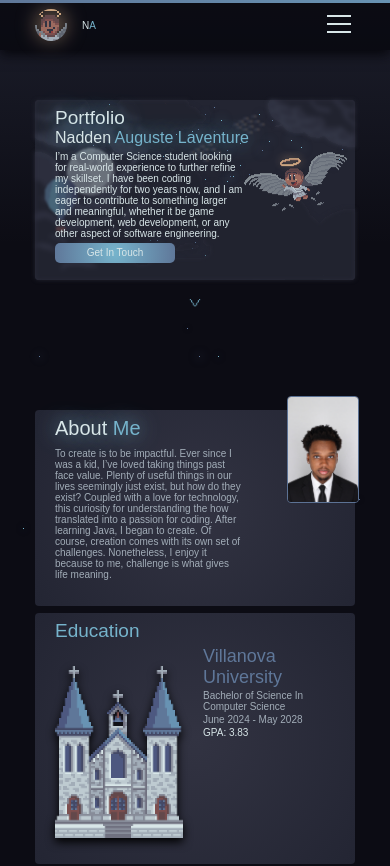
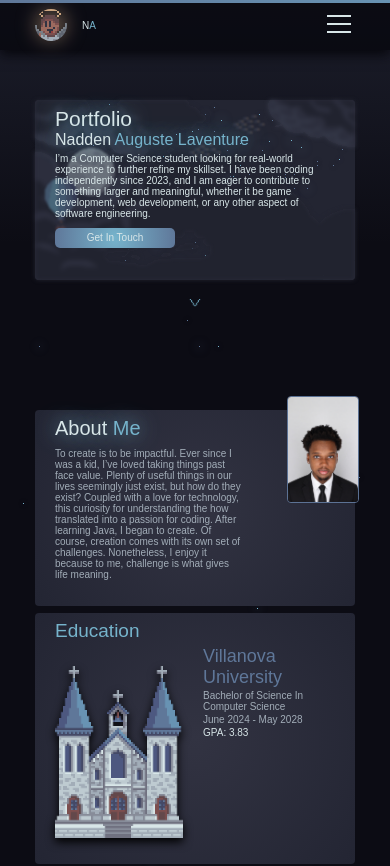
Before and after one commit to nalav816/Nadden-Portfolio, a React (Create React App) app: page / in a window 390 px wide. Shown: the top 866 px of the page. Built offline with nearby package versions, Linux system fonts and the light colour scheme; a web font is replaced by a local one.

Commit message:
fixed a bug with project section, made hometitle desc text on mobile go out more (less right padding). Changed small text sizing on "mobile" since there was a weird bug with about card I could not figure out how to fix.

```diff
--- a/src/App.css
+++ b/src/App.css
@@ -54,7 +54,6 @@
   margin: 0;
   box-sizing: border-box;
   font-family: 'Jaro', sans-serif;
-  font-size: 1.6vw;
   color: var(--white);
   background-color: var(--black);
 }
@@ -281,7 +280,13 @@
 }
 
 .small {
-  font-size: max(10px, calc(6px * min(2, var(--scale))));
+  font-size: 10px;
+}
+
+@media (min-width: 1024px) {
+  .small {
+    font-size: 12px;
+  }
 }
 
 .center{
@@ -303,6 +308,10 @@
   .descTextPd {
     padding-right: calc(0.35 * var(--scale) * var(--baseWidth));
   }
+
+  .homeDescTextPd {
+    padding-right: 20px;
+  }
 }
 
 /* Section */
@@ -313,6 +322,7 @@
   justify-content: center;
   flex-wrap: wrap;
   z-index: var(--mainLayer);
+
 }
 
 /* Card */
@@ -510,6 +520,7 @@
   flex-direction: column;
   gap: calc(var(--scale) * var(--sectionGap));
   align-items: center;
+  scroll-snap-type: y proximity;
 }
 
 /* Background */
@@ -611,7 +622,7 @@
 }
 
 .homeTitle {
-  font-size: calc(19px * var(--scale));
+  font-size: calc(21px * var(--scale));
 }
 
 .homeImage{
@@ -656,6 +667,13 @@
 
 .angel{
   animation: float 5s ease infinite;
+}
+
+@media (max-width: 680px) {
+  /* Hide the angle all smaller screens it does not really fit */
+  .angel {
+    opacity: 0;
+  }
 }
 
 .pointer {
@@ -745,7 +763,7 @@
   display: flex;
   flex-direction: column;
   padding-top: 30px;
-  gap: 46px;
+  gap: 44px;
   width: calc(var(--baseWidth) - 204px - var(--cardGap));
   align-items: center;
 }
--- a/src/App.js
+++ b/src/App.js
@@ -14,7 +14,7 @@
     const handleResize = () => {
       const style = getComputedStyle(document.documentElement)
 
-      setScale(style.getPropertyValue('--scale'));
+      setScale(parseInt(style.getPropertyValue('--scale')));
       setIsMobile(window.innerWidth <= 1024);
     }
 
--- a/src/sections/Home.js
+++ b/src/sections/Home.js
@@ -27,12 +27,12 @@
                  <div className = "titleBox">
                     <div className = "homeTitle textGlow fadeInFast"> Portfolio </div>
                     <div className = "medium textGlow fadeIn">Nadden  <span className="lightestBlue"> Auguste Laventure </span></div>
-                    <div className = "small descTextPd fadeInSlow">
+                    <div className = "small descTextPd homeDescTextPd fadeInSlow">
                         I’m a Computer Science student looking for real-world experience to further refine my skillset.
-                        I have been coding independently for two years now, and I am eager to contribute to something larger and meaningful,
+                        I have been coding independently since 2023, and I am eager to contribute to something larger and meaningful,
                         whether it be game development, web development, or any other aspect of software engineering.
                     </div>
-                    <a href = "#Contact" className = "styledButton medButton enlargeOnHover"> Get In Touch </a>
+                    <a style={{marginTop: '5px'}} href = "#Contact" className = "styledButton medButton enlargeOnHover"> Get In Touch </a>
                 </div>
 
             </div>
```
